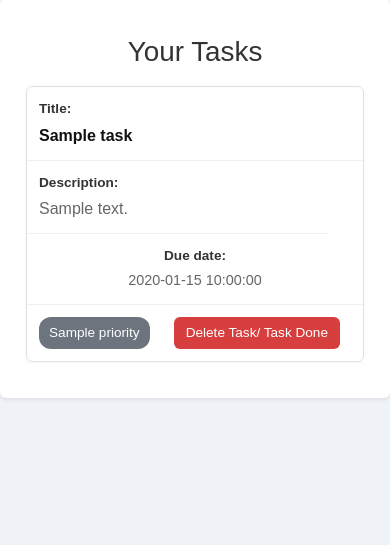
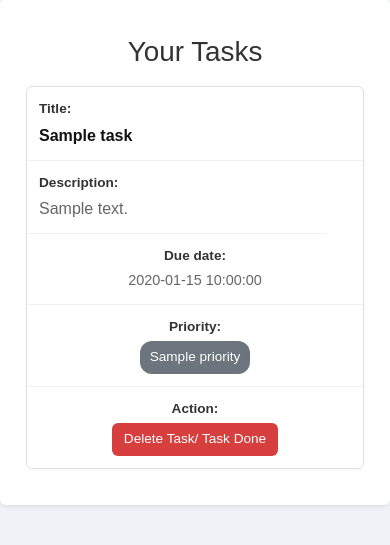
Before and after one commit to nandan-xd/Student-Task-Board, a Flask app: template templates/your_tasks.html in a window 390 px wide. Shown: the part 209-754 px from the top of the page. Run offline with Flask 3, Linux system fonts and the light colour scheme; the template is opened without the code that fills it: most values are stand-ins (such as "Sample title", 1, 10 or a date in 2020).

Commit message:
Optimized for mobile

```diff
--- a/templates/your_tasks.html
+++ b/templates/your_tasks.html
@@ -38,7 +38,7 @@
                         <td class="task-cell title" data-label="Title:" style="padding:12px;color:#111;">{{ task.title }}</td>
                         <td class="task-cell description" data-label="Description:" style="padding:12px;color:#666;max-width:300px;word-wrap:break-word;">{{ task.description if task.description else '-' }}</td>
                         <td class="task-cell date" data-label="Due date:" style="padding:12px;text-align:center;color:#666;font-size:0.9rem;">{{ task.date }}</td>
-                        <td style="padding:12px;text-align:center;">
+                        <td class="task-cell" data-label="Priority:" style="padding:12px;text-align:center;">
                             {# Priority badge with colors per priority level #}
                             {% if task.priority|lower == 'high' %}
                                 <span style="display:inline-block;padding:6px 10px;border-radius:12px;font-size:0.85rem;color:#fff;background:#dc3545;">{{ task.priority }}</span>
@@ -52,7 +52,7 @@
                                 <span style="display:inline-block;padding:6px 10px;border-radius:12px;font-size:0.85rem;color:#fff;background:#6c757d;">{{ task.priority }}</span>
                             {% endif %}
                         </td>
-                        <td style="padding:12px;text-align:center;">
+                        <td class="task-cell" data-label="Action:" style="padding:12px;text-align:center;">
                             <form method="GET" action="{{ url_for('delete_task') }}" style="display:inline;">
                                 <input type="hidden" name="task_id" value="{{ task.id }}">
                                 <button type="submit" class="link" style="display:inline-block;padding:6px 12px;border-radius:6px;font-size:0.85rem;color:#fff;background:#d73f3f;border:none;cursor:pointer;transition:background 0.2s ease;" onmouseover="this.style.background='#c12e2e';" onmouseout="this.style.background='#d73f3f';">
```
